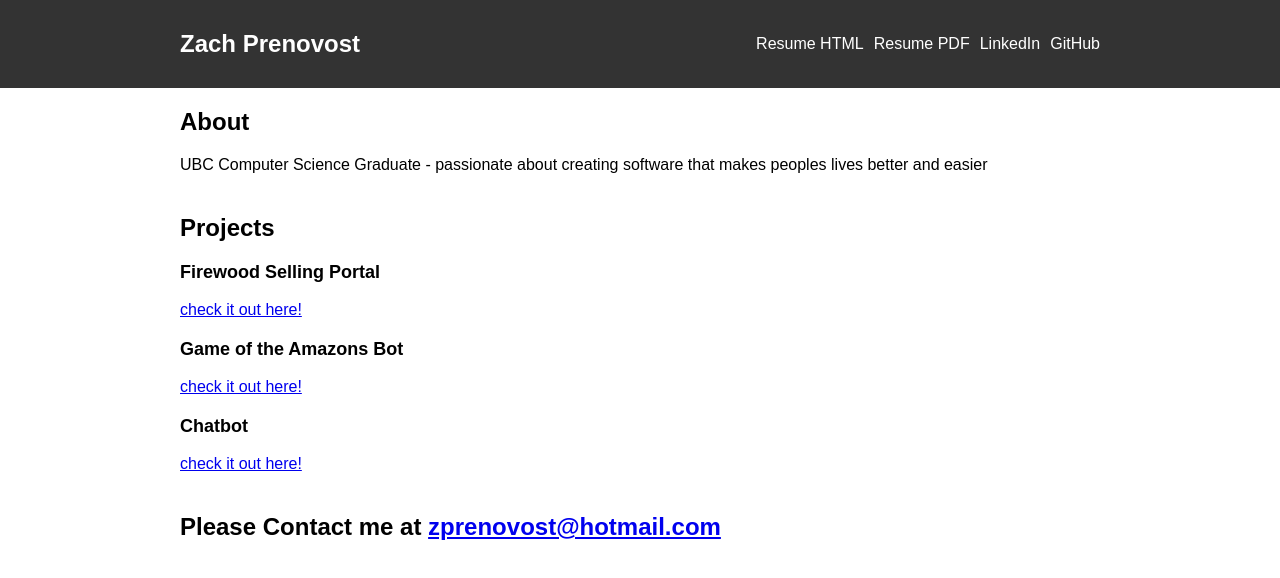
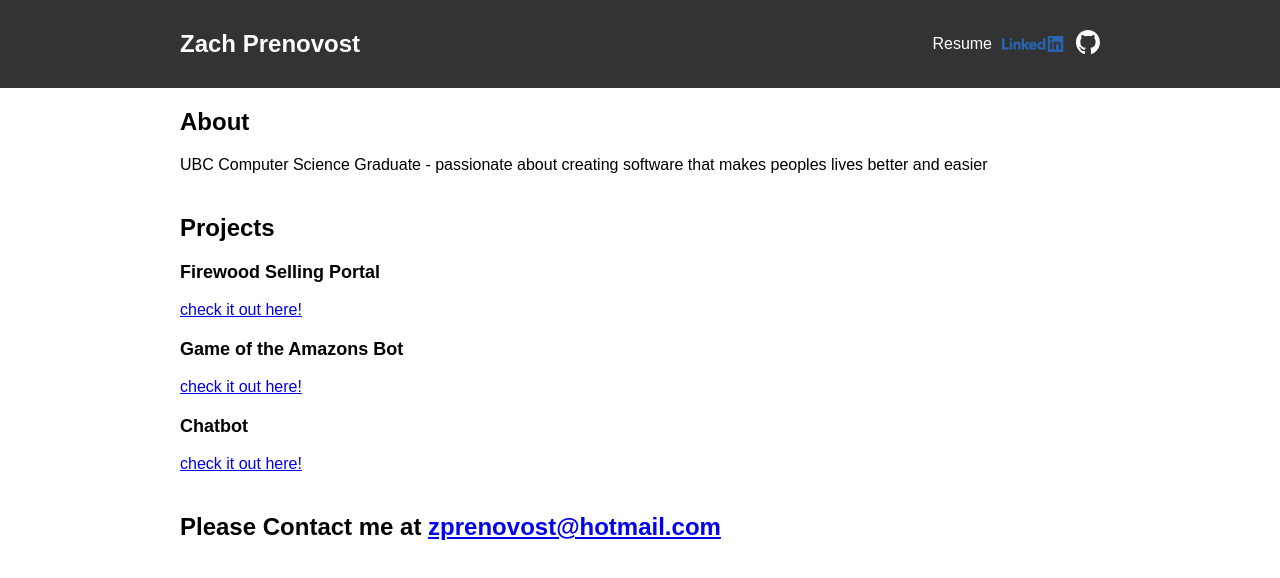
Before and after one commit to zachpren0/zachpren0.github.io, a plain HTML site: page index.html in a window 1280 px wide. Drawn offline with Linux system fonts and the light colour scheme.

Commit message:
some good ole changes this website is pretty bare bones

```diff
--- a/css/stylesMine.css
+++ b/css/stylesMine.css
@@ -38,10 +38,12 @@
     margin: 0;
     padding: 0;
     display: flex;
+    align-items: center; /* Added this line */
   }
 
   .navbar-links li {
     margin-left: 10px;
+    flex: 1; /* Added this line */
   }
 
   .navbar-links a {
@@ -72,6 +74,24 @@
     margin-top: 5px;
   }
 
+  .navLogo{
+    width: 1.5em;
+    height: 1.5em;
+  }
+  #linkedin{
+    width: 4em;
+    height: 1em;
+    top: 0.15em;
+    position: relative;
+  }
+
+
+
+
+
+
+
+
   @media (max-width: 600px) {
     .container {
       padding: 0 10px;
--- a/index.html
+++ b/index.html
@@ -10,12 +10,9 @@
       <div class="navbar-brand">Zach Prenovost</div>
       <div class="navbar-links">
         <ul>
-          <!--<li><a href="#projects">Projects</a></li>-->
-          <li><a href="resume.html">Resume HTML</a></li>
-          <li><a href="Zachery Prenovost Resume.pdf">Resume PDF</a></li>
-          <!--<li><a href="mailto:zprenovost@hotmail.com">Contact</a></li>-->
-          <li><a href="https://www.linkedin.com/in/zacheryprenovost/">LinkedIn</a></li>
-          <li><a href="https://github.com/zachpren0">GitHub</a></li>
+          <li><a href="Zachery Prenovost Resume.pdf">Resume</a></li>
+          <li><a href="https://www.linkedin.com/in/zacheryprenovost/"><img class="navLogo" id="linkedin" src="assets/LI-Logo.png" /></a></li>
+          <li><a href="https://github.com/zachpren0"><img class="navLogo" src="assets/github-mark-white.svg" /></a></li>
         </ul>
       </div>
     </div>
```
Also changed, not shown: assets/LI-In-Bug.png (added), assets/LI-Logo.png (added), assets/github-mark-white.png (added), assets/github-mark-white.svg (added), assets/github-mark.png (added), assets/github-mark.svg (added), assets/linkedin-white.png (added), 2 other files.
